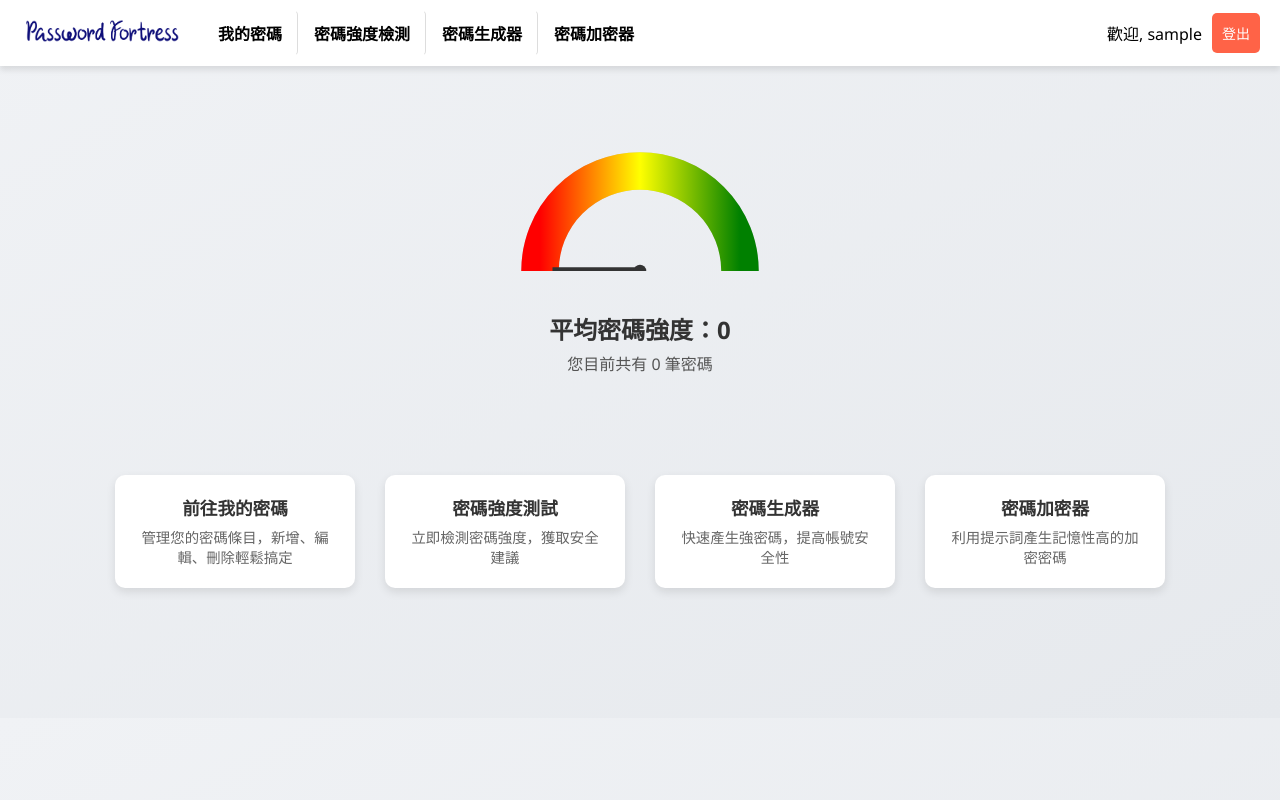
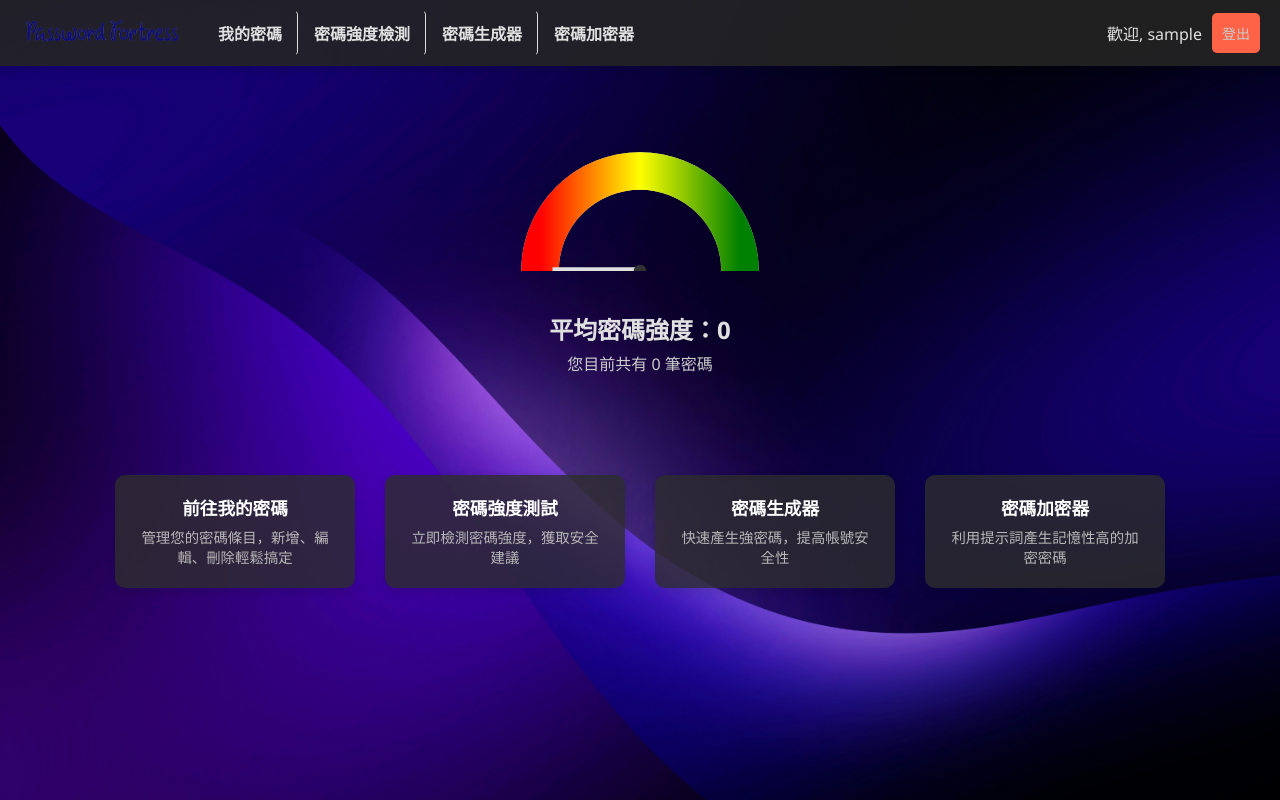
Before and after one commit to alvinlo62/Password-Fortress, a Flask app: page /dashboard/ in a window 1280 px wide. Run offline with Flask 3, Linux system fonts and the light colour scheme; the visitor is signed in with stand-in values (Sample User, id 1); data that the repository does not hold is empty.

Commit message:
保存本地對 todos.db 的變更

```diff
--- a/dashboard.py
+++ b/dashboard.py
@@ -2,6 +2,7 @@
 from flask import Blueprint, render_template
 from flask_login import login_required, current_user
 from models import PasswordEntry
+from collections import defaultdict
 
 dashboard_bp = Blueprint('dashboard', __name__, url_prefix='/dashboard')
 
@@ -11,15 +12,30 @@ def dashboard():
     # 獲取當前用戶的密碼條目
     entries = PasswordEntry.query.filter_by(user_id=current_user.id).all()
     total_entries = len(entries)
+
     # 簡單計算平均強度(若無條目則給0)
     avg_strength = sum([e.strength_score for e in entries]) / total_entries if total_entries > 0 else 0
 
+    # 計算弱密碼數量
     weak_passwords = [e for e in entries if e.strength_score < 50]
+
+    # 計算重複密碼
+    password_map = defaultdict(list)
+    for entry in entries:
+        password_map[entry.site_password].append(entry)
+
+    # 篩選出重複使用的密碼（至少重複兩次）
+    duplicate_passwords = {password: entries for password, entries in password_map.items() if len(entries) > 1}
+
+     # 調試日誌
+    print(f"Duplicate Passwords: {duplicate_passwords}")
+
 
     return render_template('dashboard/dashboard.html',
                            total_entries=total_entries,
                            avg_strength=round(avg_strength,2),
-                           weak_passwords=weak_passwords
+                           weak_passwords=weak_passwords,
+                           duplicate_passwords=duplicate_passwords
                            )
 
 # @dashboard_bp.route('/')
--- a/templates/base.html
+++ b/templates/base.html
@@ -14,8 +14,8 @@
 
         /* Header Section */
         .header {
-            background-color: white;
-            color: black;
+            background-color: rgba(36, 36, 36, 0.9); /* 半透明背景 */
+            color: #e0e0e0;
             padding: 10px 20px;
             display: flex;
             align-items: center;
@@ -36,7 +36,7 @@
         /* 按鈕樣式 */
         .logout-btn {
             background-color: #ff6347;
-            color: white;
+            color: #ccc;
             padding: 10px;
             border: none;
             border-radius: 5px;
@@ -63,7 +63,7 @@
 
         .nav a {
             padding: 10px 15px;
-            color: black;
+            color: #e0e0e0;
             text-decoration: none;
             font-weight: bold;
             border-radius: 5px;
@@ -76,7 +76,7 @@
         }
 
         .nav a:hover {
-            background-color: #f0f8ff;
+            background-color: rgb(45, 45, 45);
             color: #0073e6;
             box-shadow: 0 2px 4px rgba(0, 0, 0, 0.2);
             border-color: #0073e6;
--- a/templates/dashboard/dashboard.html
+++ b/templates/dashboard/dashboard.html
@@ -4,7 +4,13 @@
 {% block content %}
 <style>
 body {
-    background: linear-gradient(to bottom right, #f0f2f5, #e6e9ed);
+    background-image: url("{{ url_for('static', filename='images/background.jpg') }}");
+    background-size: cover;         /* 使背景圖片覆蓋整個視窗 */
+    background-repeat: no-repeat;   /* 防止圖片重複 */
+    background-attachment: fixed;   /* 使背景圖片固定在視窗，不隨滾動而移動 */
+    background-position: center;    /* 背景圖片居中顯示 */
+    color: #e0e0e0;                  /* 設置文本顏色，避免和背景衝突 */
+    /* background: linear-gradient(to bottom right, #f0f2f5, #e6e9ed); */
     font-family: 'Segoe UI', Tahoma, Geneva, Verdana, sans-serif;
 }
 
@@ -43,7 +49,7 @@ body {
 
 /* 指針 */
 .gauge-needle {
-    stroke: #333;
+    stroke: #e0e0e0;
     stroke-width: 3;
 }
 
@@ -56,13 +62,13 @@ body {
     margin-top: 10px;
     font-size: 1.5rem;
     font-weight: bold;
-    color: #333;
+    color: #e0e0e0;
     margin-bottom: 5px;
 }
 
 .password-count {
     font-size: 1rem;
-    color: #555;
+    color: #ccc;
     margin-bottom: 50px;
 }
 
@@ -76,7 +82,7 @@ body {
 }
 
 .feature {
-    background-color: #fff;
+    background-color: rgba(45, 45, 45, 0.8); /* 半透明背景 */
     width: 200px;
     padding: 20px;
     text-align: center;
@@ -100,13 +106,13 @@ body {
 .feature-title {
     font-size: 1.1rem;
     font-weight: bold;
-    color: #333;
+    color: #ffffff;
     margin-bottom: 8px;
 }
 
 .feature-desc {
     font-size: 0.9rem;
-    color: #666;
+    color: #b8b7b7;
     line-height: 1.4;
 }
 
@@ -114,9 +120,9 @@ body {
 .reminder-section {
     width: 80%;
     max-width: 600px;
-    margin: 0 auto;
-    background-color: #fff;
-    border: 1px solid #ddd;
+    margin: 20px auto;
+    background-color: rgba(45, 45, 45, 0.8); /* 半透明背景 */
+    border: 1px solid #2e2e2e;
     border-radius: 10px;
     padding: 20px;
     text-align: left;
@@ -126,17 +132,23 @@ body {
 
 .reminder-section h3 {
     margin-top: 0;
-    color: #333;
+    color: #fff;
     font-weight: bold;
     margin-bottom: 15px;
 }
 
 .reminder-item {
-    margin-bottom: 10px;
+    margin-bottom: 15px;
+    color: #fff;
+}
+
+.reminder-section p {
+    color: #fff;
 }
 
 .reminder-item strong {
-    color: #007bff;
+    color: #e74c3c;
+    font-weight: bold;
 }
 
 /* RWD 調整 */
@@ -230,5 +242,22 @@ body {
         {% endfor %}
     </div>
     {% endif %}
+
+    <!-- {% if duplicate_passwords and duplicate_passwords|length > 0 %}
+    <div class="reminder-section">
+        <h3>密碼重複使用提醒：</h3>
+        <p>以下帳號使用了相同的密碼，建議為每個帳號設置獨立的密碼。</p>
+        {% for password, entries in duplicate_passwords.items() %}
+        <div class="reminder-item">
+            <strong>密碼：「{{ site_password }}」</strong><br>
+            {% for entry in entries %}
+                - {{ entry.site_name }}（用戶名：{{ entry.site_username }}）<br>
+            {% endfor %}
+        </div>
+        {% endfor %}
+    </div>
+    {% endif %} -->
+
+
 </div>
 {% endblock %}
```
Also changed, not shown: static/images/background.jpg (added).
